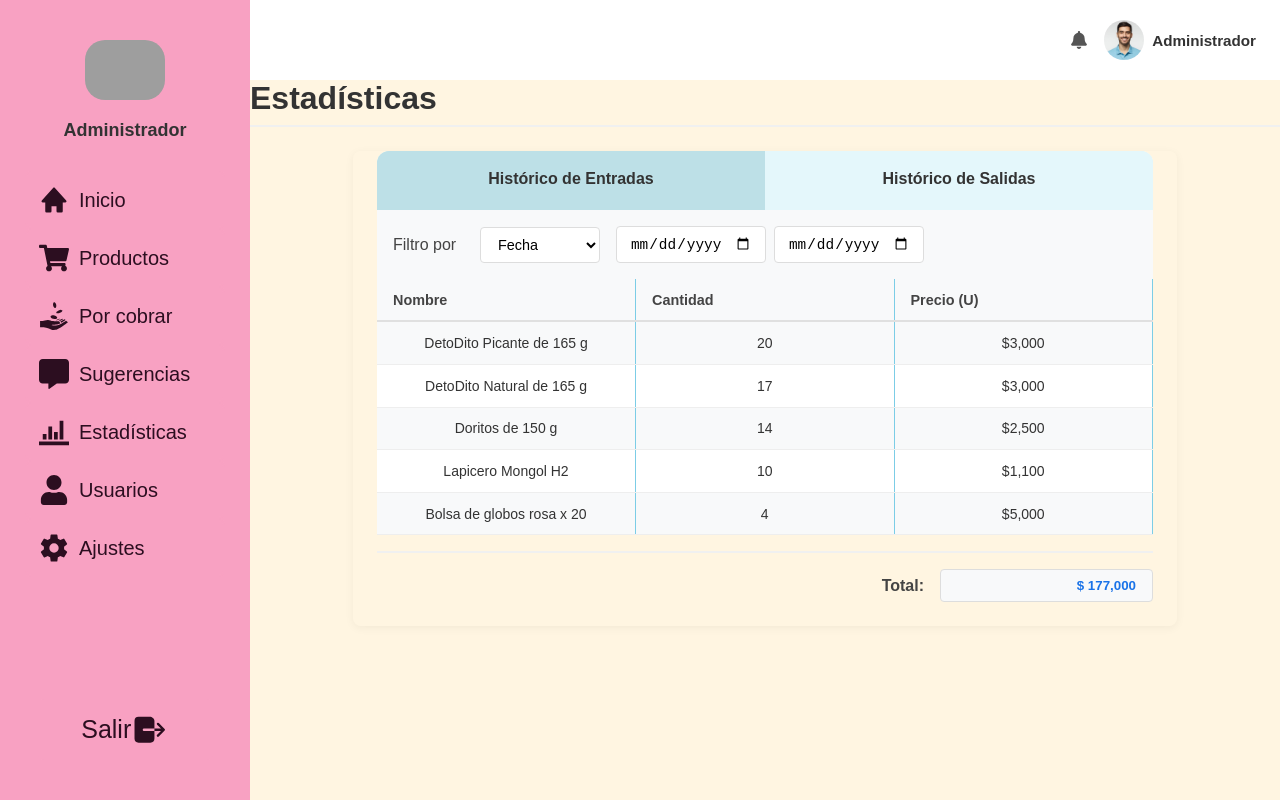
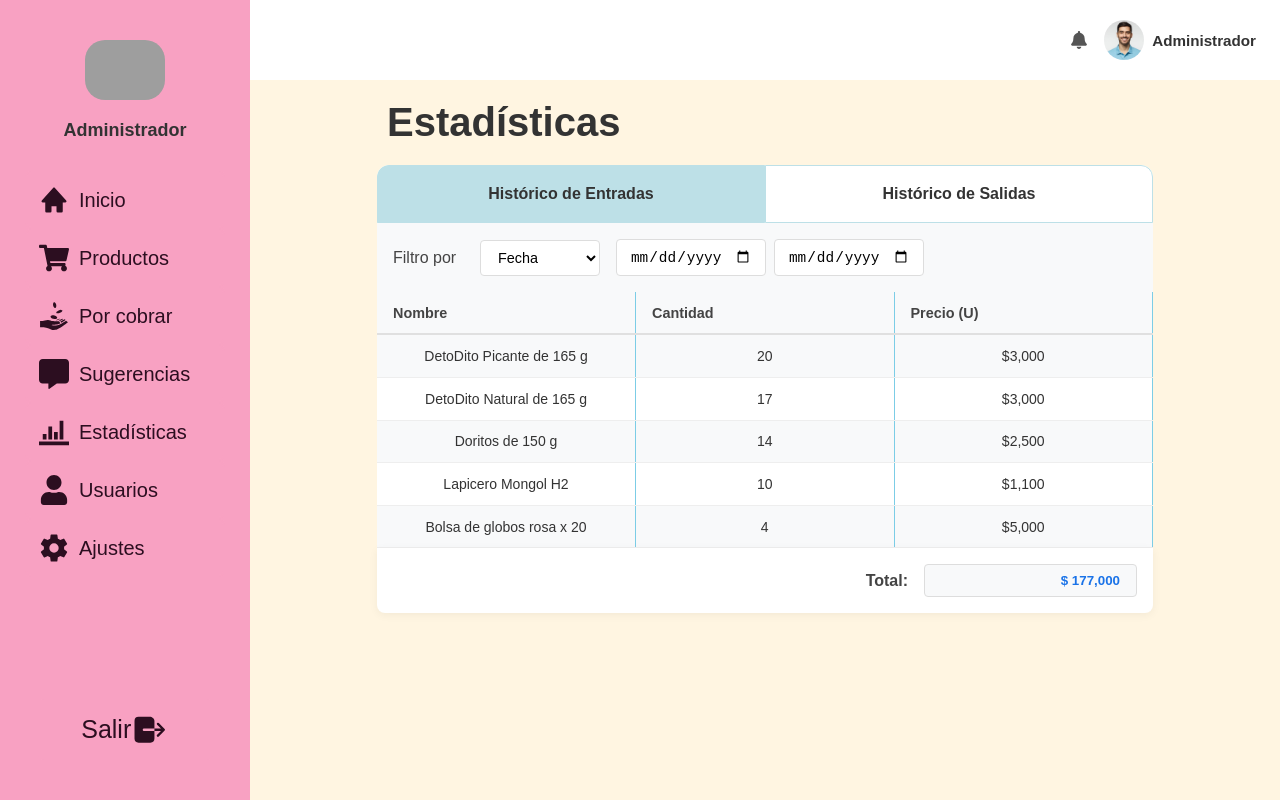
Before and after one commit to ElMopri/SIGESCAM_frontend, a React (Vite) app: page /admin/estadisticas in a window 1280 px wide. Built offline with nearby package versions, Linux system fonts and the light colour scheme; grey boxes are pictures that could not be loaded.

Commit message:
Arreglos estructura Estadisticas

```diff
--- a/src/pages/administrador/Estadisticas.css
+++ b/src/pages/administrador/Estadisticas.css
@@ -1,19 +1,17 @@
-.titulo-general {
-  font-size: 2rem;
-  color: #333;
-  margin-bottom: 1.5rem;
-  padding-left: 0;
-  font-weight: 600;
-  border-bottom: 2px solid #f0f0f0;
-  padding-bottom: 0.5rem;
-}
 .estadisticas-container {
   padding: 1.5rem;
   border-radius: 8px;
   width: 80%;
   margin: 0 auto;
-  box-shadow: 0 2px 10px rgba(0, 0, 0, 0.05);
   padding-top: 0;
+}
+
+.titulo-general {
+  margin-top: 20px;
+  font-size: 2.5em;
+  font-weight: bold;
+  margin-bottom: 20px;
+  padding-left: 10px;
 }
 
 .tabs {
@@ -30,9 +28,17 @@
   padding: 1.2rem;
   font-weight: bold;
   cursor: pointer;
-  background-color: #e4f7fb;
+  background-color: white;
   transition: background-color 0.3s;
-  border-bottom: 3px solid transparent;
+  border: 1px solid #bde0e7;
+}
+
+.tab:first-child {
+  border-radius: 12px 0 0 0;
+}
+
+.tab:last-child {
+  border-radius: 0 12px 0 0;
 }
 
 .tab.active {
@@ -117,9 +123,12 @@
   display: flex;
   justify-content: flex-end;
   align-items: center;
-  margin-top: 1rem;
-  padding-top: 1rem;
-  border-top: 2px solid #f0f0f0;
+  margin-top: 0;
+  padding: 1rem;
+  border-top: none;
+  background-color: white;
+  border-radius: 0 0 8px 8px;
+  box-shadow: 0 2px 10px rgba(0, 0, 0, 0.05);
 }
 
 .total-container span {
--- a/src/pages/administrador/Estadisticas.jsx
+++ b/src/pages/administrador/Estadisticas.jsx
@@ -22,12 +22,11 @@ const Estadisticas = () => {
   );
 
   return (
-    <>
+    <div className="estadisticas-container">
       <h1 className="titulo-general">
         <strong>Estadísticas</strong>
       </h1>
 
-      <div className="estadisticas-container">
       <div className="tabs">
         <div
           className={`tab ${pestañaActiva === "entradas" ? "active" : ""}`}
@@ -117,7 +116,6 @@ const Estadisticas = () => {
         </div>
       )}
     </div>
-    </>
   );
 };
 
```
Also changed, not shown: 1 other file (tests, documents, lock files or other folders). Lines whose indentation alone changed are shown as unchanged.
